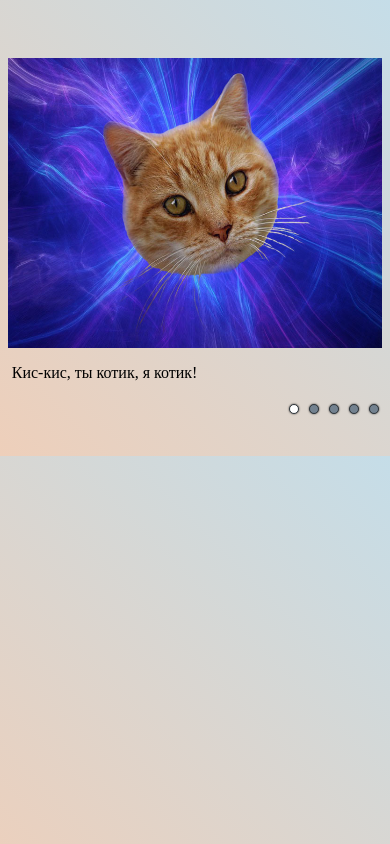
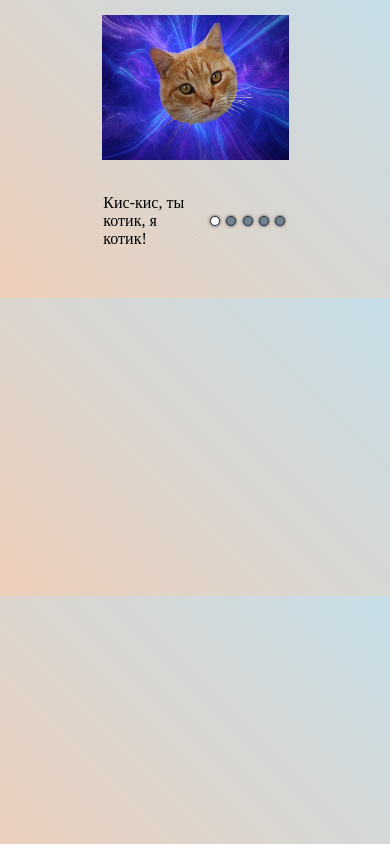
Before and after one commit to ShustovaElena/cssMemSlider, a plain HTML site: page cssMemSlider/index.html in a window 390 px wide. Drawn offline with Linux system fonts and the light colour scheme.

Commit message:
feat: add media queries for width 320px (Sun, Oct 16, 2021 04.55.41PM)

```diff
--- a/cssMemSlider/index.html
+++ b/cssMemSlider/index.html
@@ -1,5 +1,6 @@
 <!DOCTYPE html>
 <html lang="en">
+
 <head>
     <meta charset="UTF-8">
     <meta http-equiv="X-UA-Compatible" content="IE=edge">
@@ -7,75 +8,31 @@
     <title>cssMemSlider</title>
     <link rel="stylesheet" href="style.css">
 </head>
+
 <body>
-
-    <!-- <div class="slider">
-        <div class="slider-inner">
-            <div class="slides">
-                <img class="slide-1" src="assets/1.jpeg" width="600" height="440" alt="Slide 1">
-                <img class="slide-2" src="assets/2.jpg" width="600" height="440" alt="Slide 2">
-                <img class="slide-3" src="assets/3.jpeg" width="600" height="440" alt="Slide 3">
-                <img class="slide-4" src="assets/4.jpg" width="600" height="440" alt="Slide 4">
-                <img class="slide-5" src="assets/5.jpg" width="600" height="440" alt="Slide 5">
-            </div>
-        </div>
-
-
-        <div class="switchers">
-            <div class="description">
-                <p class="text-1">Кис-кис, ты котик, я котик!</p>
-                <p class="text-2">Есть кот! И чем он жирнее, тем милее!</p>
-                <p class="text-3">Когда ты не приходишь на бух, умирает один котик!</p>
-                <p class="text-4">Я сплю с твоей девушкой</p>
-                <p class="text-5">Все коты, как коты! А я хомяк!</p>
-            </div>
-
-
-            <div class="inputs">
-                <input type="radio" id="slide1" name="slide" checked>
-                <input type="radio" id="slide2" name="slide">
-                <input type="radio" id="slide3" name="slide">
-                <input type="radio" id="slide4" name="slide">
-                <input type="radio" id="slide5" name="slide">
-            </div>
-
-            <div class="labels">
-                <label for="slide1"></label>
-                <label for="slide2"></label>
-                <label for="slide3"></label>
-                <label for="slide4"></label>
-                <label for="slide5"></label>
-            </div>
-        </div>
-    </div> -->
-
     <div class="slider-inner">
         <div class="slides">
             <div class="slider">
+
                 <input type="radio" name="switch" id="slide1" checked>
                 <input type="radio" name="switch" id="slide2">
                 <input type="radio" name="switch" id="slide3">
                 <input type="radio" name="switch" id="slide4">
                 <input type="radio" name="switch" id="slide5">
 
-      <div class="switch">
-        <label for="slide1"></label>
-        <label for="slide2"></label>
-        <label for="slide3"></label>
-        <label for="slide4"></label>
-        <label for="slide5"></label>
-      </div>
-
 
                 <div class="slider-inner">
                     <div class="slides">
                         <img class="slide-1" src="assets/1.jpeg" alt="Slide 1">
-            <img class="slide-2" src="assets/2.jpg"  alt="Slide 2">
+                        <img class="slide-2" src="assets/2.jpg" alt="Slide 2">
                         <img class="slide-3" src="assets/3.jpeg" alt="Slide 3">
                         <img class="slide-4" src="assets/4.jpg" alt="Slide 4">
                         <img class="slide-5" src="assets/5.jpg" alt="Slide 5">
                     </div>
                 </div>
+
+
+                <div class="slider-controls">
 
                     <div class="description">
                         <div class="description-inner">
@@ -87,7 +44,17 @@
                         </div>
                     </div>
 
+                    <div class="switch">
+                        <label for="slide1"></label>
+                        <label for="slide2"></label>
+                        <label for="slide3"></label>
+                        <label for="slide4"></label>
+                        <label for="slide5"></label>
                     </div>
+                </div>
+            </div>
+        </div>
+    </div>
+</body>
 
-</body>
 </html>
--- a/cssMemSlider/style.css
+++ b/cssMemSlider/style.css
@@ -8,9 +8,8 @@ html {
 
   .slider {
     position: relative;
-    max-width: 680px;
-    margin: 50px auto;
-    /* box-shadow: 0 10px 20px -5px rgba(0, 0, 0, 0.75); */
+    max-width: 50%;
+    margin: 2% auto;
   }
 
   .slider input[name="switch"] {
@@ -18,84 +17,81 @@ html {
   }
 
   .switch {
-    position: absolute;
-    bottom: -20px;
-    text-align: right;
-    width: 100%;
+    display: flex;
+    align-items: center;
+    justify-content: flex-end;
   }
 
-  @media (max-width: 320px) {
-    .switch {text-align: center;}
-  }
+
 
   .switch label {
     display: inline-block;
-    width: 8px;
-    height: 8px;
+    width: 0.5em;
+    height: 0.5em;
     cursor: pointer;
-    margin: 0 3px;
-    box-shadow: 0 0 2px 0 rgba(0, 0, 0, .8);
+    margin: 0 0.2em;
+    box-shadow: 0 0 0.2em 0 rgba(0, 0, 0, .8);
     border-radius: 50%;
     border: 1px solid #2f363c;
     background-color: #738290;
   }
 
-  #slide1:checked~.switch label[for="slide1"] {
+  #slide1:checked~.slider-controls .switch label[for="slide1"] {
     background-color: #ffffff;
   }
-  #slide1:hover~.switch label[for="slide1"] {
+  #slide1:hover~.slider-controls .switch label[for="slide1"] {
     background-color: #C5DDE8;
   }
 
-  #slide1:active~.switch label[for="slide1"] {
+  #slide1:active~.slider-controls .switch label[for="slide1"] {
     background-color: #f5b66e;
   }
 
-  #slide2:checked~.switch label[for="slide2"] {
+  #slide2:checked~.slider-controls .switch label[for="slide2"] {
     background-color: #ffffff;
   }
 
-  #slide2:hover~.switch label[for="slide2"] {
+  #slide2:hover~.slider-controls .switch label[for="slide2"] {
     background-color: #C5DDE8;
   }
 
-  #slide2:active~.switch label[for="slide2"] {
+  #slide2:active~.slider-controls .switch label[for="slide2"] {
     background-color: #f5b66e;
   }
 
-  #slide3:checked~.switch label[for="slide3"] {
+  #slide3:checked~.slider-controls .switch label[for="slide3"] {
     background-color: #ffffff;
   }
 
-  #slide3:hover~.switch label[for="slide3"] {
+  #slide3:hover~.slider-controls .switch label[for="slide3"] {
     background-color: #C5DDE8;
   }
 
-  #slide3:active~.switch label[for="slide3"] {
+  #slide3:active~.slider-controls .switch label[for="slide3"] {
     background-color: #f5b66e;
   }
 
-  #slide4:checked~.switch label[for="slide4"] {
+  #slide4:checked~.slider-controls .switch label[for="slide4"] {
     background-color: #ffffff;
   }
 
-  #slide4:hover~.switch label[for="slide4"] {
+  #slide4:hover~.slider-controls .switch label[for="slide4"] {
     background-color: #C5DDE8;
   }
 
-  #slide4:active~.switch label[for="slide4"] {
+  #slide4:active~.slider-controls .switch label[for="slide4"] {
     background-color: #f5b66e;
   }
 
-  #slide5:checked~.switch label[for="slide5"] {
+  #slide5:checked~.slider-controls .switch label[for="slide5"] {
     background-color: #ffffff;
   }
 
-  #slide5:hover~.switch label[for="slide5"] {
+  #slide5:hover~.slider-controls .switch label[for="slide5"] {
     background-color: #C5DDE8;
   }
 
-  #slide5:active~.switch label[for="slide5"] {
+  #slide5:active~.slider-controls .switch label[for="slide5"] {
     background-color: #f5b66e;
   }
 
@@ -104,7 +100,6 @@ html {
 
   .slider-inner {
     overflow: hidden;
-
   }
 
   .slides {
@@ -118,7 +113,7 @@ html {
     flex-shrink:0;
   }
 
-  #slide1:checked~slider-inner slides {
+  #slide1:checked~.slider-inner .slides {
     transform: translate(0);
   }
 
@@ -145,10 +140,12 @@ html {
     overflow: hidden;
     box-shadow: none;
     padding-left: 1%;
+    flex-basis: 50%;
   }
 
   .description-inner {
     display: flex;
+    align-items: center;
     width: 100%;
     transition: all 0.5s;
   }
@@ -158,22 +155,41 @@ html {
     flex-shrink:0;
   }
 
-  #slide1:checked~.description .description-inner {
+  #slide1:checked~.slider-controls .description .description-inner {
     transform: translate(0);
   }
 
-  #slide2:checked~.description .description-inner {
+  #slide2:checked~.slider-controls .description .description-inner {
     transform: translateX(-100%);
   }
 
-  #slide3:checked~.description .description-inner {
+  #slide3:checked~.slider-controls .description .description-inner {
     transform: translateX(-200%);
   }
 
-  #slide4:checked~.description .description-inner {
+  #slide4:checked~.slider-controls .description .description-inner {
     transform: translateX(-300%);
   }
 
-  #slide5:checked~.description .description-inner {
+  #slide5:checked~.slider-controls .description .description-inner {
     transform: translateX(-400%);
   }
+
+  .slider-controls {
+    display: flex;
+    flex-direction: row;
+    justify-content: space-between;
+    flex-wrap: wrap;
+  }
+
+
+  @media (max-width: 320px) {
+    .switch {justify-content: center;}
+    .slider-controls {
+      flex-direction: column-reverse;
+      margin-top: 0.6em;
+    }
+    .slider {
+      max-width: 100%;
+    }
+  }
```
Lines whose indentation alone changed are shown as unchanged.
